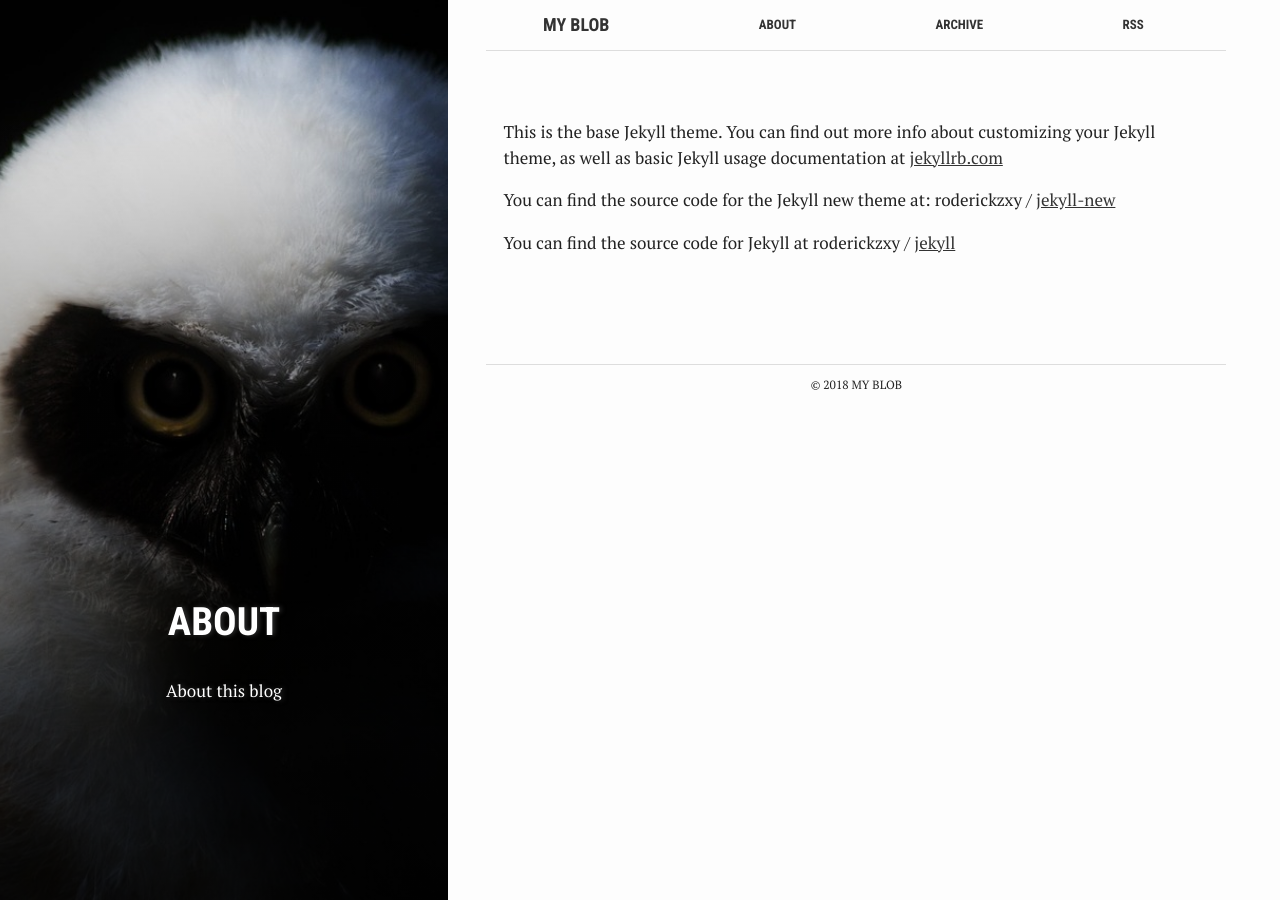
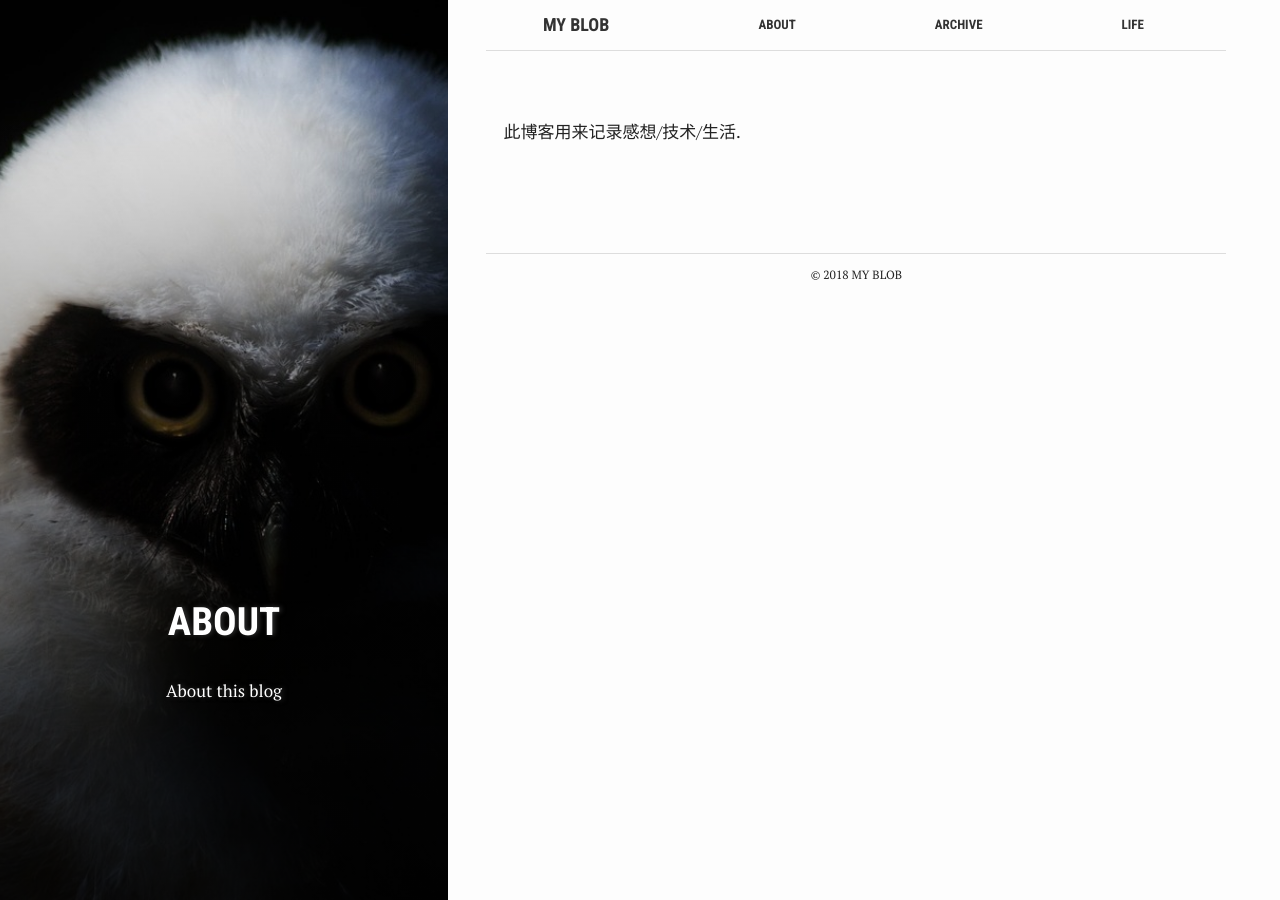
Before and after one commit to Roderickzxy/Blog, a Jekyll site: the page built from about.md, in a window 1280 px wide. Built offline with Jekyll 4.4.1, drawn with Linux system fonts in a browser that asks for light colours.

Commit message:
update the content

```diff
--- a/_includes/header.html
+++ b/_includes/header.html
@@ -12,7 +12,7 @@
       {% endif %}
     {% endfor %}
 
-    <a href="{{ "/feed.xml" | prepend: site.baseurl }}">RSS</a>
+    <a href="{{ "/feed.xml" | prepend: site.baseurl }}">LIFE</a>
 
     <label for="menu-checkbox" class="toggle-button" data-open="☰" data-close="☰" onclick></label>
   </nav>
--- a/about.md
+++ b/about.md
@@ -8,12 +8,4 @@ summary: "About this blog"
 active: about
 ---
 
-This is the base Jekyll theme. You can find out more info about customizing your Jekyll theme, as well as basic Jekyll usage documentation at [jekyllrb.com](http://jekyllrb.com/)
-
-You can find the source code for the Jekyll new theme at:
-{{site.twitter_username}} /
-[jekyll-new](https://github.com/jglovier/jekyll-new)
-
-You can find the source code for Jekyll at
-{{site.github_username}} /
-[jekyll](https://github.com/jekyll/jekyll)
+此博客用来记录感想/技术/生活.
--- a/index.html
+++ b/index.html
@@ -1,9 +1,9 @@
 ---
 bg: "rails.jpg"
 layout: default
-crawlertitle: "Jekyll blog"
-title: "Voyager"
-summary: "main page"
+crawlertitle: "Roderick's Blog"
+title: "Roderick Zheng."
+summary: "The life is not the life you like."
 ---
 
 {% for post in site.posts limit: 5 %}
```
Also changed, not shown: technology.md (renamed from archive.md).
